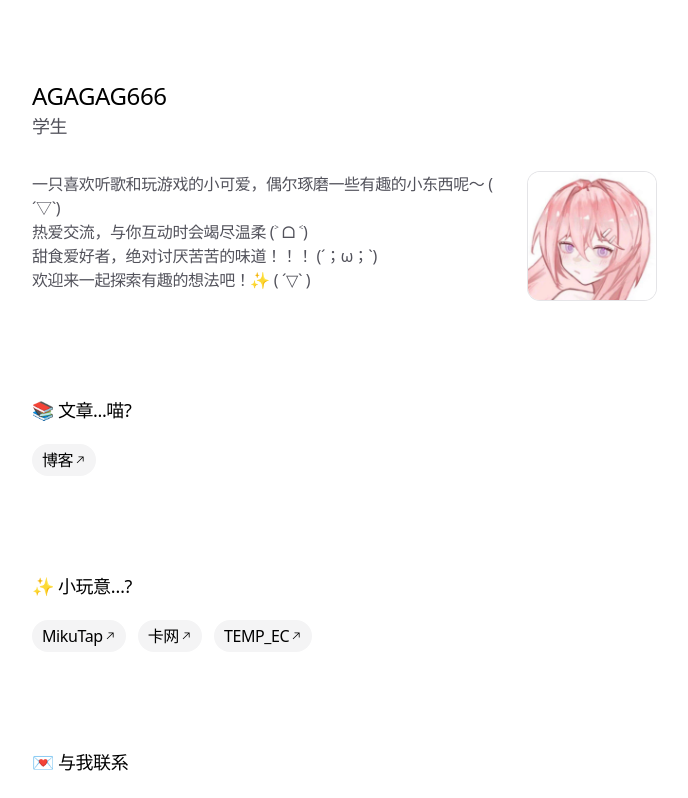
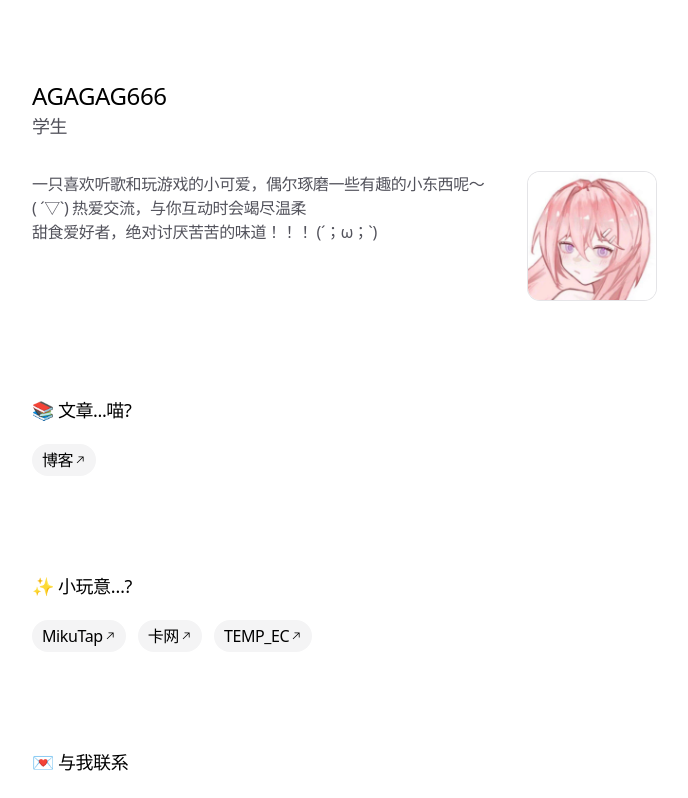
Before and after one commit to AGAGAG666/AG_home, a Next.js app: page / in a window 1280 px wide. Shown: the top 798 px of the page, without its empty margins (296-984 px from the left). Built offline with nearby package versions, Linux system fonts and the light colour scheme.

Commit message:
Update page.tsx

```diff
--- a/app/page.tsx
+++ b/app/page.tsx
@@ -196,10 +196,10 @@ export default function Personal() {
         <div className="flex flex-col-reverse gap-4 md:flex-row md:gap-8 md:items-start">
           <div className="flex-1">
             <p className="text-sm md:text-base text-zinc-600 dark:text-zinc-400 leading-relaxed">
-              一只喜欢听歌和玩游戏的小可爱，偶尔琢磨一些有趣的小东西呢～ ( ´▽`) <br/>
-              热爱交流，与你互动时会竭尽温柔 (˃ ᗝ ˂) <br/>
+              一只喜欢听歌和玩游戏的小可爱，偶尔琢磨一些有趣的小东西呢～ <br/>
+              ( ´▽`)
+              热爱交流，与你互动时会竭尽温柔 <br/>
               甜食爱好者，绝对讨厌苦苦的味道！！！ (´；ω；`) <br/>
-              欢迎来一起探索有趣的想法吧！✨ ( ´▽` )
             </p>
           </div>
 
```
